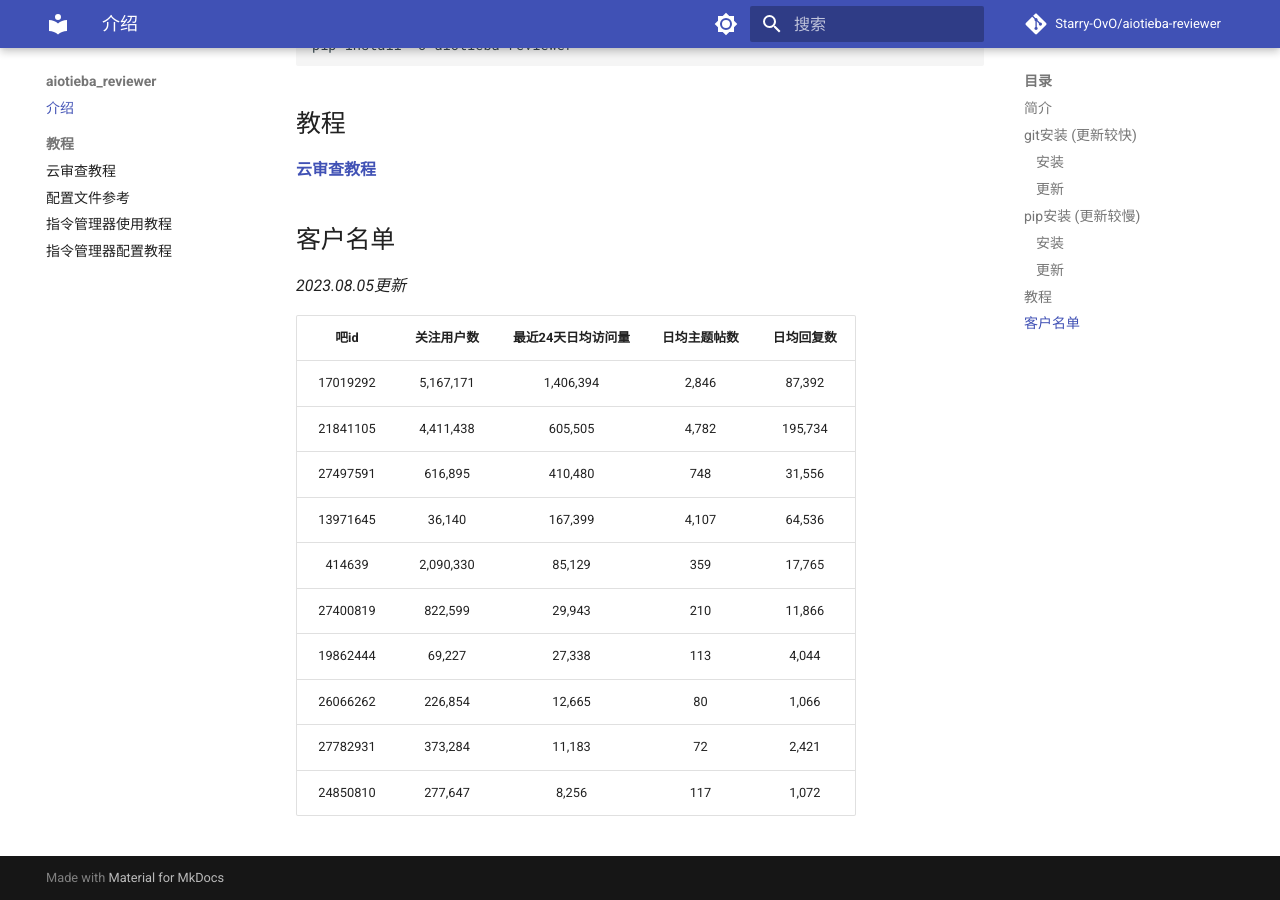
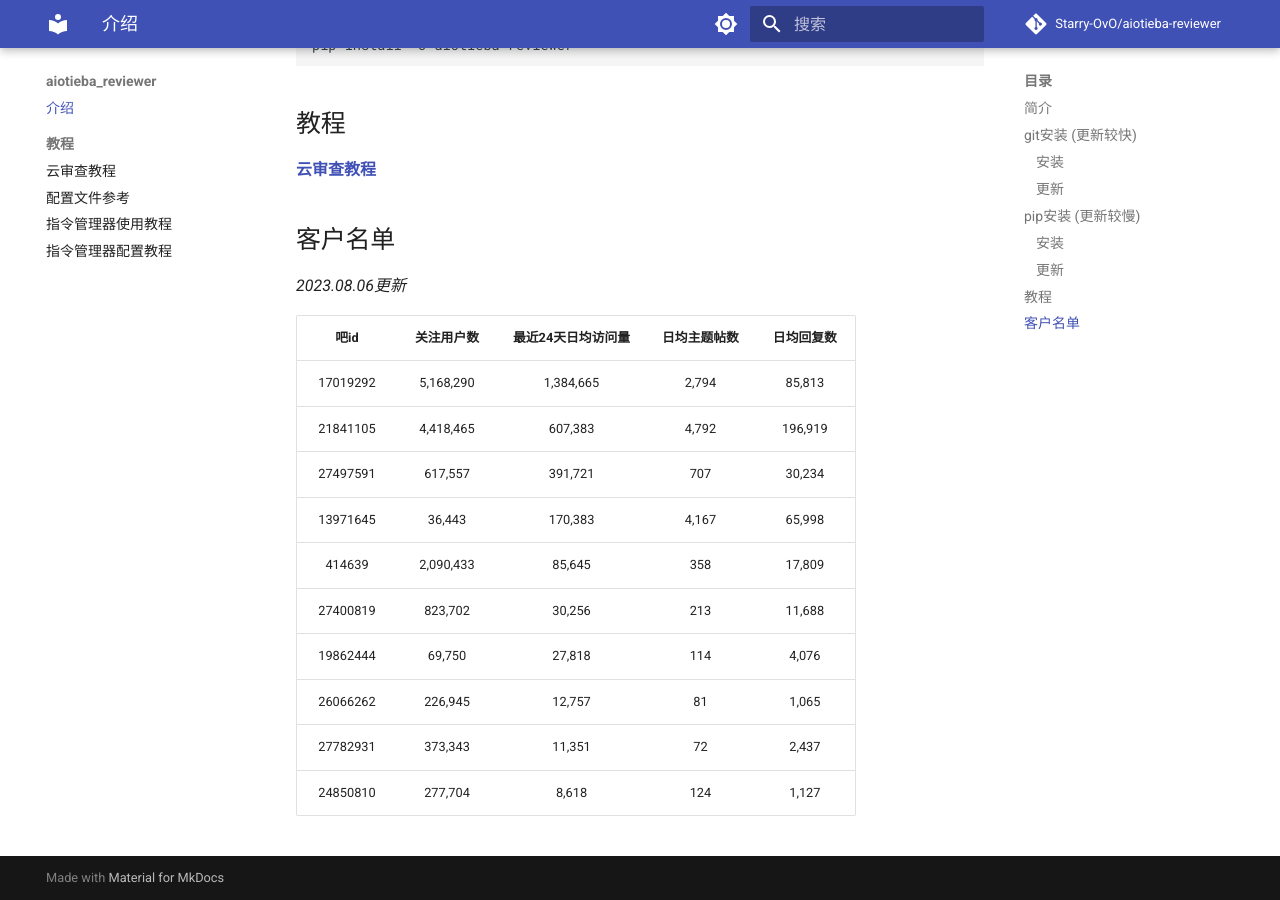
Before and after one commit to lumina37/aiotieba-reviewer, an MkDocs documentation site: the page built from docs/index.md, in a window 1280 px wide and 900 px high, scrolled down 1121 px. Built offline with MkDocs 1.6.1 and Material for MkDocs 9.7.7, drawn with Linux system fonts in a browser that asks for light colours; comment, search, counter and statistics services are not loaded; some of the changed text lies outside the part shown.

```diff
--- a/docs/index.md
+++ b/docs/index.md
@@ -47,17 +47,17 @@ pip install -U aiotieba-reviewer
 
 ## 客户名单
 
-*2023.08.05更新*
+*2023.08.06更新*
 
 |   吧id   | 关注用户数 | 最近24天日均访问量 | 日均主题帖数 | 日均回复数 |
 | :------: | :--------: | :----------------: | :----------: | :--------: |
-| 17019292 | 5,167,171  |     1,406,394      |    2,846     |   87,392   |
-| 21841105 | 4,411,438  |      605,505       |    4,782     |  195,734   |
-| 27497591 |  616,895   |      410,480       |     748      |   31,556   |
-| 13971645 |   36,140   |      167,399       |    4,107     |   64,536   |
-|  414639  | 2,090,330  |       85,129       |     359      |   17,765   |
-| 27400819 |  822,599   |       29,943       |     210      |   11,866   |
-| 19862444 |   69,227   |       27,338       |     113      |   4,044    |
-| 26066262 |  226,854   |       12,665       |      80      |   1,066    |
-| 27782931 |  373,284   |       11,183       |      72      |   2,421    |
-| 24850810 |  277,647   |       8,256        |     117      |   1,072    |
+| 17019292 | 5,168,290  |     1,384,665      |    2,794     |   85,813   |
+| 21841105 | 4,418,465  |      607,383       |    4,792     |  196,919   |
+| 27497591 |  617,557   |      391,721       |     707      |   30,234   |
+| 13971645 |   36,443   |      170,383       |    4,167     |   65,998   |
+|  414639  | 2,090,433  |       85,645       |     358      |   17,809   |
+| 27400819 |  823,702   |       30,256       |     213      |   11,688   |
+| 19862444 |   69,750   |       27,818       |     114      |   4,076    |
+| 26066262 |  226,945   |       12,757       |      81      |   1,065    |
+| 27782931 |  373,343   |       11,351       |      72      |   2,437    |
+| 24850810 |  277,704   |       8,618        |     124      |   1,127    |
```
Also changed, not shown: other parts of docs/index.md (+1 -1 lines), README.md (+11 -58 lines).
